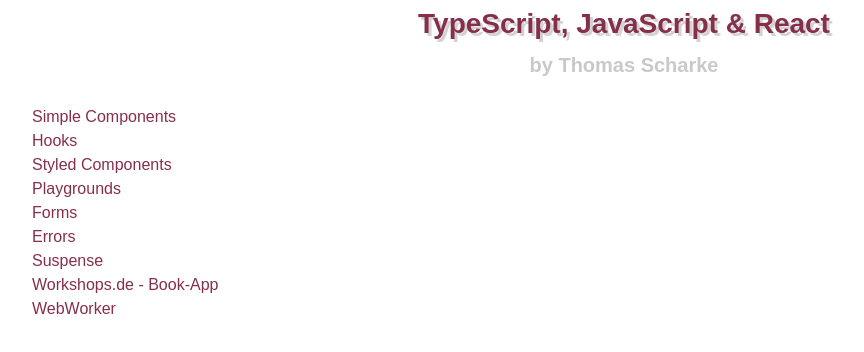
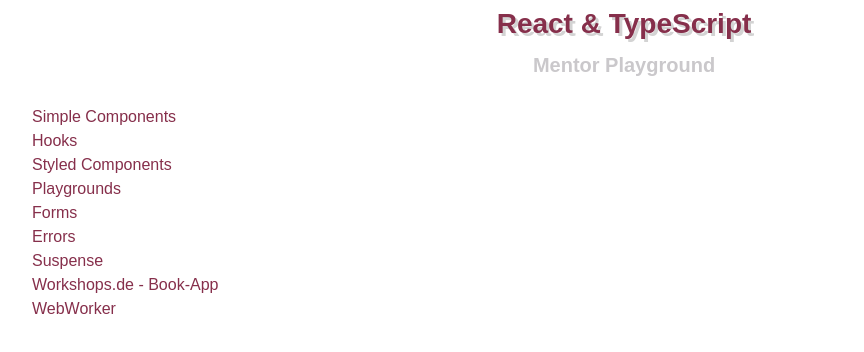
Before and after one commit to tscharke/mentor-playground, a React (Vite) app: page / in a window 1280 px wide. Shown: the top 352 px of the page, without its empty margins (16-880 px from the left). Built offline with nearby package versions, Linux system fonts and the light colour scheme; no server answers.

Commit message:
fix(Vite): Use the correct heading

```diff
--- a/src/app/Layout.tsx
+++ b/src/app/Layout.tsx
@@ -1,4 +1,4 @@
-import { Outlet, useNavigate, useLocation } from 'react-router-dom';
+import { Outlet, useLocation, useNavigate } from 'react-router-dom';
 
 export const Layout = () => {
 	const navigation = useNavigate();
@@ -6,8 +6,8 @@
 	return (
 		<>
 			<div className="App">
-        <h1>TypeScript, JavaScript & React</h1>
-        <h2>by Thomas Scharke</h2>
+				<h1>React & TypeScript</h1>
+				<h2>Mentor Playground</h2>
 			</div>
 			{pathname !== '/' && (
 				<nav>
```
Lines whose indentation alone changed are shown as unchanged.
